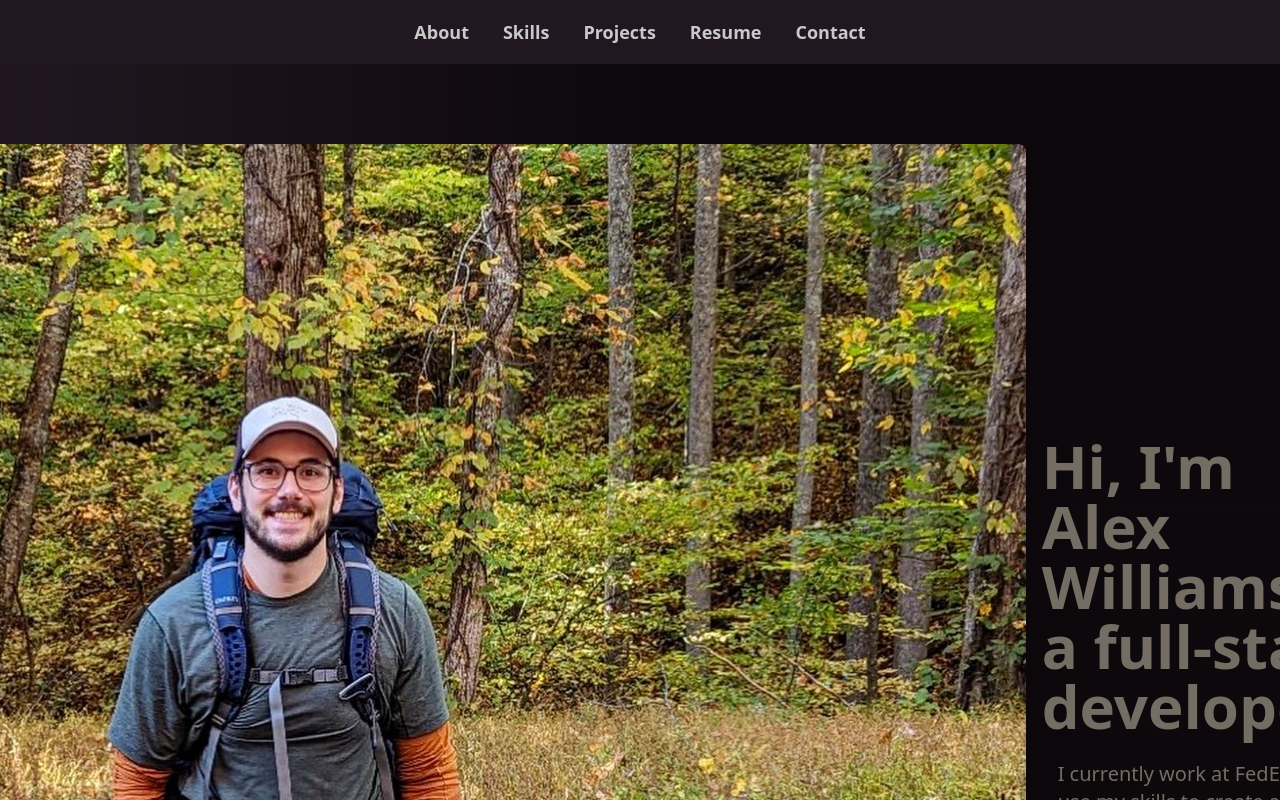
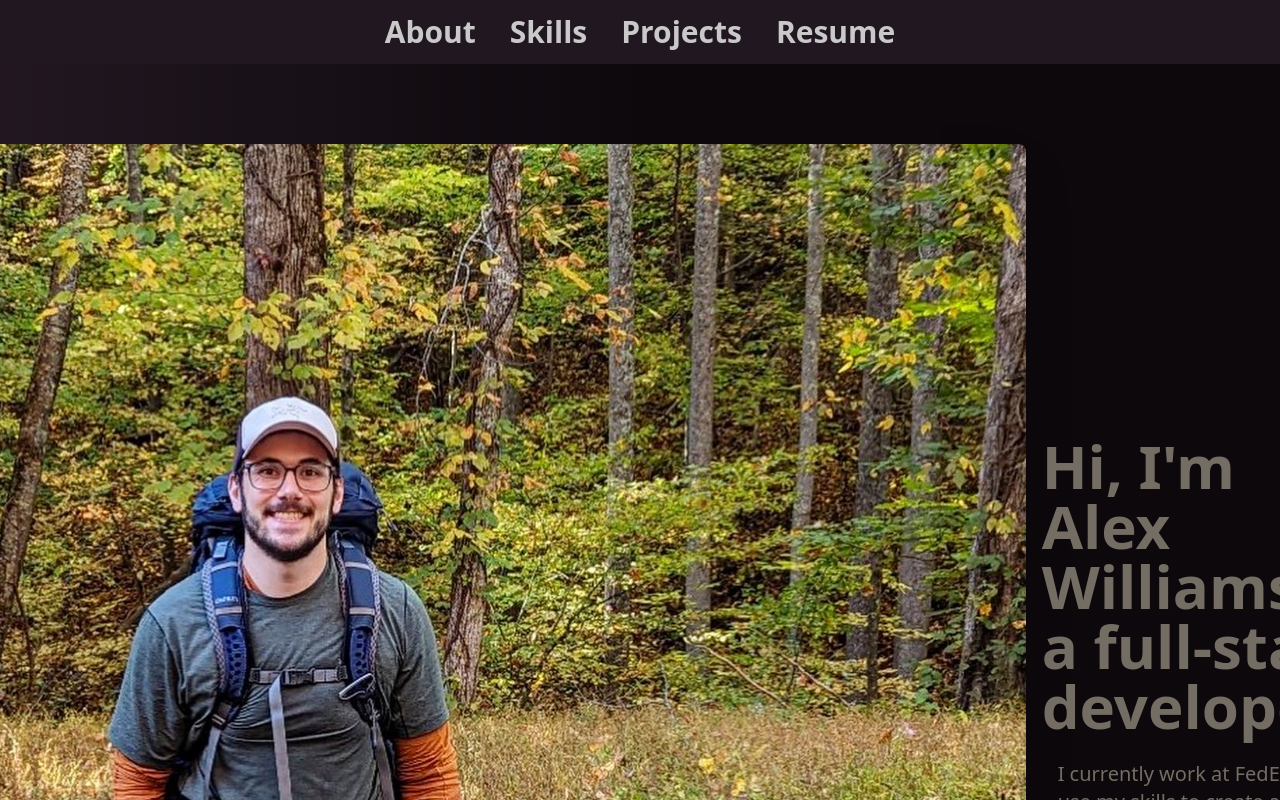
Before and after one commit to alex-williamson96/portfolio-site, a React (Vite) app: page / in a window 1280 px wide. Shown: the top 800 px of the page. Built offline with nearby package versions, Linux system fonts and the light colour scheme.

Commit message:
updated footer

```diff
--- a/src/navigation/NavBar.tsx
+++ b/src/navigation/NavBar.tsx
@@ -15,11 +15,10 @@ const NavBar = () => {
 
   return (
     <div className="navbar bg-base-100 text-neutral-content fixed justify-center z-50 pl-4 pr-4 w-full">
-      <button className="btn btn-ghost normal-case sm:text-lg text-xs" onClick={() => goToSection('about')}>About</button>
-      <button className="btn btn-ghost normal-case sm:text-lg text-xs" onClick={() => goToSection('skills')}>Skills</button>
-      <button className="btn btn-ghost normal-case sm:text-lg text-xs" onClick={() => goToSection('projects')}>Projects</button>
-      <button className="btn btn-ghost normal-case sm:text-lg text-xs" onClick={() => goToSection('resume')}>Resume</button>
-      <button className="btn btn-ghost normal-case sm:text-lg text-xs" onClick={() => goToSection('contact')}>Contact</button>
+      <button className="btn btn-ghost normal-case sm:text-3xl text-s" onClick={() => goToSection('about')}>About</button>
+      <button className="btn btn-ghost normal-case sm:text-3xl text-s" onClick={() => goToSection('skills')}>Skills</button>
+      <button className="btn btn-ghost normal-case sm:text-3xl text-s" onClick={() => goToSection('projects')}>Projects</button>
+      <button className="btn btn-ghost normal-case sm:text-3xl text-s" onClick={() => goToSection('resume')}>Resume</button>
 
     </div>
   )
--- a/src/ui/Footer.tsx
+++ b/src/ui/Footer.tsx
@@ -1,17 +1,17 @@
 const Footer = () => {
 
   return (
-    <footer className="footer items-center p-4 bg-neutral text-neutral-content" id="contact">
+    <footer className="footer items-center p-4 bg-neutral text-neutral-content sm:pl-32 sm:pr-32">
       <aside className="items-center grid-flow-col">
         <p>Copyright © 2023 - All right reserved
         </p>
-      </aside>
-
-      <nav className="grid-flow-col gap-4 md:place-self-center md:justify-self-end">
+        <div className="p-2"></div>
         <a href="www.linkedin.com/in/alex-williamson-dev"><svg xmlns="http://www.w3.org/2000/svg" width="24" height="24" viewBox="0 0 24 24" className="fill-current"><path d="M19 0h-14c-2.761 0-5 2.239-5 5v14c0 2.761 2.239 5 5 5h14c2.762 0 5-2.239 5-5v-14c0-2.761-2.238-5-5-5zm-11 19h-3v-11h3v11zm-1.5-12.268c-.966 0-1.75-.79-1.75-1.764s.784-1.764 1.75-1.764 1.75.79 1.75 1.764-.783 1.764-1.75 1.764zm13.5 12.268h-3v-5.604c0-3.368-4-3.113-4 0v5.604h-3v-11h3v1.765c1.396-2.586 7-2.777 7 2.476v6.759z"></path></svg>
         </a>
         <a href="https://github.com/alex-williamson96"><svg xmlns="http://www.w3.org/2000/svg" width="24" height="24" viewBox="0 0 24 24" className="fill-current"><path d="M12 0c-6.626 0-12 5.373-12 12 0 5.302 3.438 9.8 8.207 11.387.599.111.793-.261.793-.577v-2.234c-3.338.726-4.033-1.416-4.033-1.416-.546-1.387-1.333-1.756-1.333-1.756-1.089-.745.083-.729.083-.729 1.205.084 1.839 1.237 1.839 1.237 1.07 1.834 2.807 1.304 3.492.997.107-.775.418-1.305.762-1.604-2.665-.305-5.467-1.334-5.467-5.931 0-1.311.469-2.381 1.236-3.221-.124-.303-.535-1.524.117-3.176 0 0 1.008-.322 3.301 1.23.957-.266 1.983-.399 3.003-.404 1.02.005 2.047.138 3.006.404 2.291-1.552 3.297-1.23 3.297-1.23.653 1.653.242 2.874.118 3.176.77.84 1.235 1.911 1.235 3.221 0 4.609-2.807 5.624-5.479 5.921.43.372.823 1.102.823 2.222v3.293c0 .319.192.694.801.576 4.765-1.589 8.199-6.086 8.199-11.386 0-6.627-5.373-12-12-12z"></path></svg></a>
-      </nav>
+
+      </aside>
+
     </footer>
   )
 }
```
